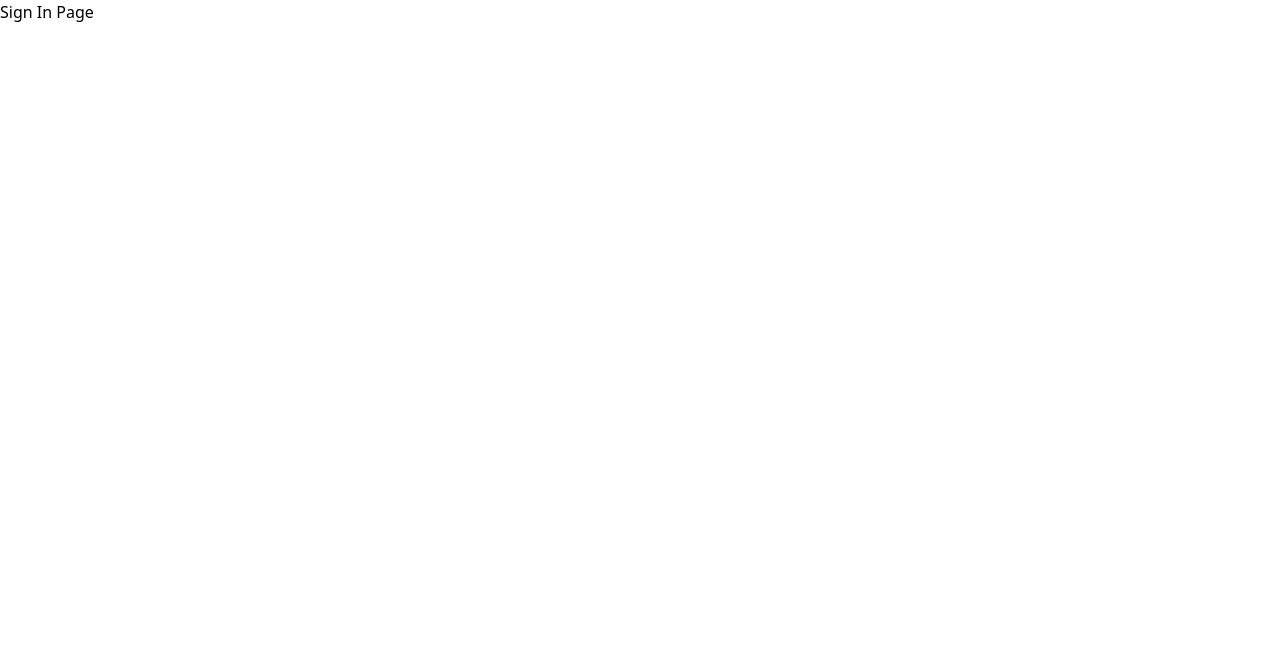
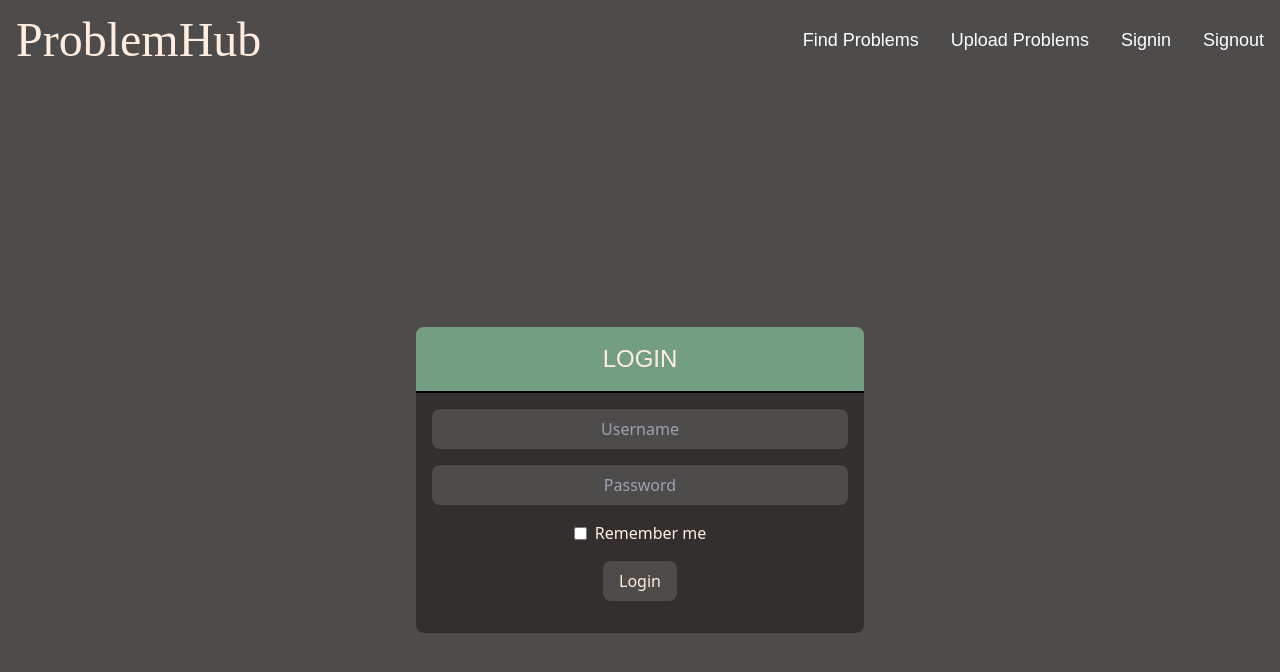
Before and after one commit to N0nameleft/Problem-Hub, a Next.js app in the folder client/: page /signin in a window 1280 px wide. Shown: the top 672 px of the page. Built offline with nearby package versions, Linux system fonts and the light colour scheme; a web font is replaced by a local one.

Commit message:
develop sign in page in jsx

```diff
--- a/client/src/pages/signin.jsx
+++ b/client/src/pages/signin.jsx
@@ -1,9 +1,62 @@
-function SignInPage() {
-    return (
-        <>
-            <h1>Sign In Page</h1>
-        </>
-    )
-}
+import React from 'react';
+import Navbar from '../components/Navbar';
 
-export default SignInPage
+const Login = () => {
+  return (
+    <div>
+      <Navbar />
+      <div className="flex bg-phDarkgrey justify-center items-center min-h-screen">
+        <div className="w-full max-w-md">
+          <div className="bg-phGreen font-manjari text-phLinen text-center text-2xl py-4  border-b-2 border-black rounded-t-lg">
+            LOGIN
+          </div>
+          <div className="bg-phDarkergrey text-white p-4 rounded-b-lg">
+            <form action="your-login-action.php" method="POST">
+              <div className="mb-4">
+                <input
+                  className="bg-phDarkgrey rounded-lg w-full py-2 px-3 text-white text-center"
+                  type="text"
+                  id="username"
+                  name="username"
+                  placeholder="Username"
+                  required
+                />
+              </div>
+              <div className="mb-4">
+                <input
+                  className="bg-phDarkgrey rounded-lg w-full py-2 px-3 text-white text-center"
+                  type="password"
+                  id="password"
+                  name="password"
+                  placeholder="Password"
+                  required
+                />
+              </div>
+              <div className="mb-4 flex items-center justify-center">
+                <input
+                  type="checkbox"
+                  id="remember"
+                  name="remember"
+                  className="mr-2"
+                />
+                <label className="text-phLinen" htmlFor="remember">
+                  Remember me
+                </label>
+              </div>
+              <div className="mb-4 flex items-center justify-center">
+                <button
+                  className="bg-phDarkgrey text-phLinen py-2 px-4 rounded-lg hover:bg-gray-600 cursor-pointer"
+                  type="submit"
+                >
+                  Login
+                </button>
+              </div>
+            </form>
+          </div>
+        </div>
+      </div>
+    </div>
+  );
+};
+
+export default Login;
--- a/client/tailwind.config.ts
+++ b/client/tailwind.config.ts
@@ -15,6 +15,7 @@ const config: Config = {
 			colors: {
 				phLinen: '#FFEDDF',
 				phDarkgrey: '#4E4B4B',
+				phDarkergrey: '#332F2F',
 				phGreen: '#739E82',
 				// Add more colors as needed
 			},
```
